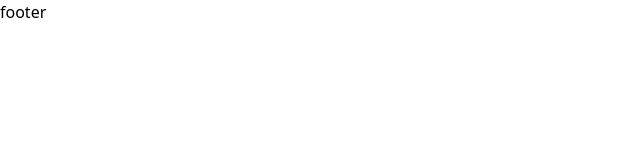
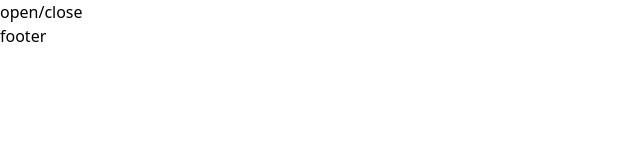
Before and after one commit to Adishumla/Waterworks, a Next.js app: page / in a window 1280 px wide. Shown: the top 160 px of the page, without its empty margins (0-640 px from the left). Built offline with nearby package versions, Linux system fonts and the light colour scheme.

Commit message:
added structure for navigation system

```diff
--- a/src/components/navigation/Menu.tsx
+++ b/src/components/navigation/Menu.tsx
@@ -1,6 +1,6 @@
-export default function Menu() {
+export default function Menu({menuIsVisible}:{menuIsVisible: boolean}) {
 	return (
-		<nav>
+		<nav className={` ${menuIsVisible? '' : ''}`}>
 
 		</nav>
 	);
--- a/src/components/navigation/MenuButton.tsx
+++ b/src/components/navigation/MenuButton.tsx
@@ -1,7 +1,13 @@
-export default function MenuButton() {
-	return(
-		<button>
-
+export default function MenuButton({
+	menuIsVisible,
+	onClick,
+}: {
+	menuIsVisible: boolean;
+	onClick: React.ReactEventHandler;
+}) {
+	return (
+		<button onClick={onClick} className={` ${menuIsVisible ? '' : ''}`}>
+			open/close
 		</button>
 	);
 }
--- a/src/components/navigation/Navigation.tsx
+++ b/src/components/navigation/Navigation.tsx
@@ -1,6 +1,20 @@
-"use client";
+'use client';
+
+import { useState } from 'react';
+import Menu from './Menu';
+import MenuButton from './MenuButton';
 
 export default function Navigation() {
-	return (<>
-	</>);
+	const [menuIsVisible, setMenuIsVisible] = useState(false);
+
+	const toggleMenu = () => {
+		setMenuIsVisible(!menuIsVisible);
+	};
+
+	return (
+		<>
+			<Menu menuIsVisible={menuIsVisible} />
+			<MenuButton menuIsVisible={menuIsVisible} onClick={toggleMenu} />
+		</>
+	);
 }
```
